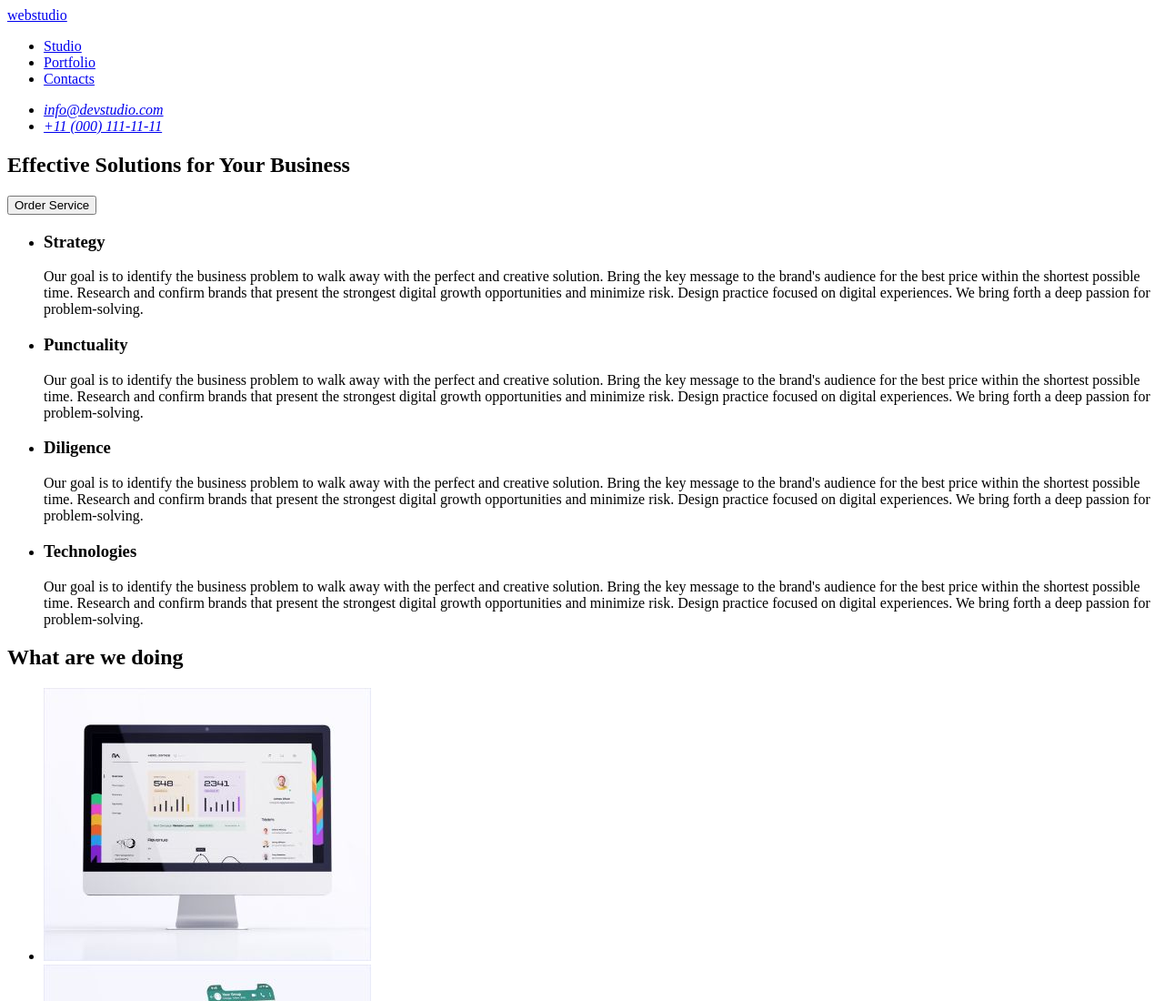
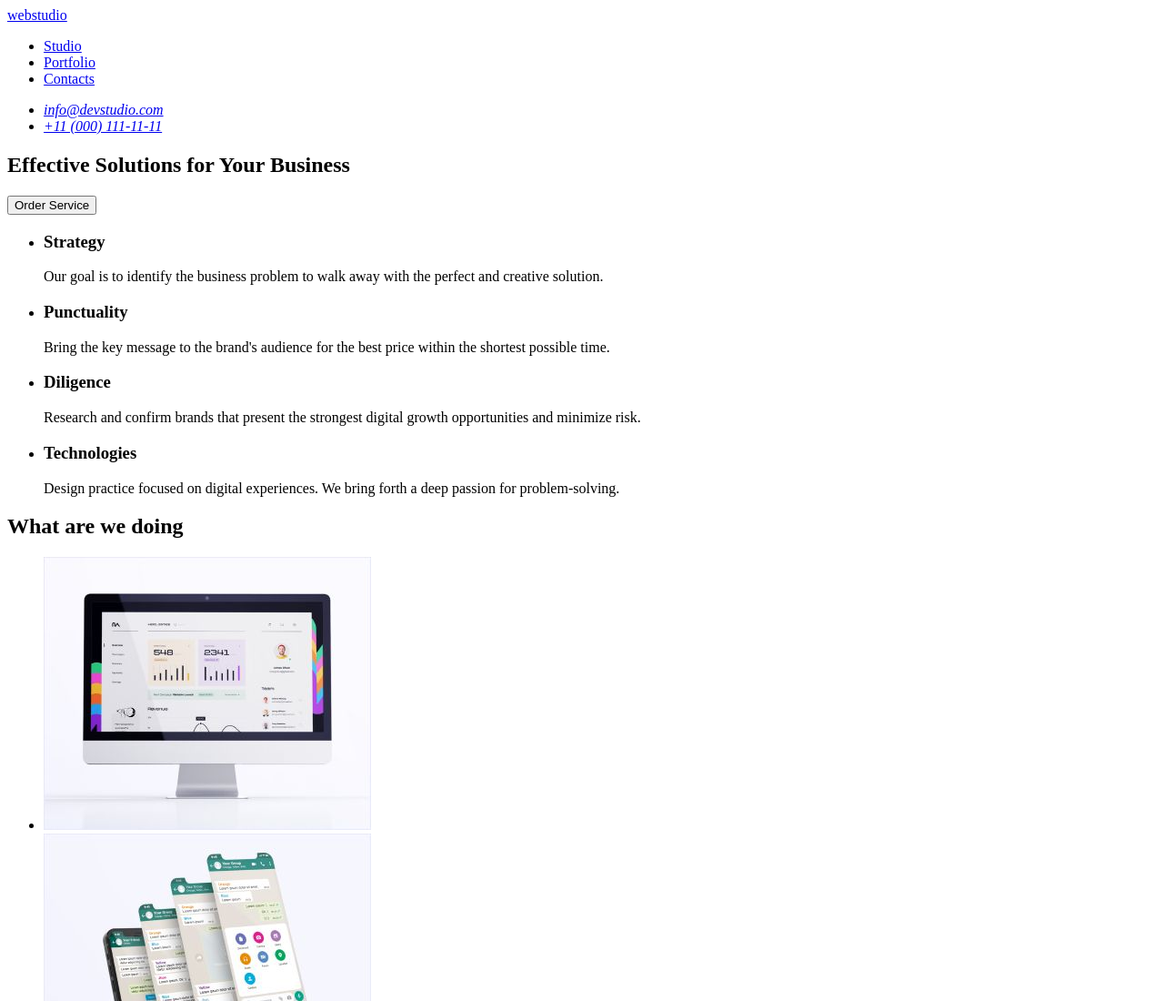
Before and after one commit to DenysZelenskyi/goit-markup-hw-01, a plain HTML site: page index.html in a window 1280 px wide. Shown: the top 1100 px of the page at 91% size. Drawn offline with Linux system fonts and the light colour scheme.

Commit message:
Fix hw 1

```diff
--- a/index.html
+++ b/index.html
@@ -3,7 +3,7 @@
   <head>
     <meta charset="UTF-8" />
     <meta name="viewport" content="width=device-width, initial-scale=1.0" />
-    <title>Document</title>
+    <title>WEBSTUDIO</title>
   </head>
   <body>
     <header>
@@ -40,40 +40,28 @@
             <h3>Strategy</h3>
             <p>
               Our goal is to identify the business problem to walk away with the perfect and
-              creative solution. Bring the key message to the brand's audience for the best price
-              within the shortest possible time. Research and confirm brands that present the
-              strongest digital growth opportunities and minimize risk. Design practice focused on
-              digital experiences. We bring forth a deep passion for problem-solving.
+              creative solution.
             </p>
           </li>
           <li>
             <h3>Punctuality</h3>
             <p>
-              Our goal is to identify the business problem to walk away with the perfect and
-              creative solution. Bring the key message to the brand's audience for the best price
-              within the shortest possible time. Research and confirm brands that present the
-              strongest digital growth opportunities and minimize risk. Design practice focused on
-              digital experiences. We bring forth a deep passion for problem-solving.
+              Bring the key message to the brand's audience for the best price within the shortest
+              possible time.
             </p>
           </li>
           <li>
             <h3>Diligence</h3>
             <p>
-              Our goal is to identify the business problem to walk away with the perfect and
-              creative solution. Bring the key message to the brand's audience for the best price
-              within the shortest possible time. Research and confirm brands that present the
-              strongest digital growth opportunities and minimize risk. Design practice focused on
-              digital experiences. We bring forth a deep passion for problem-solving.
+              Research and confirm brands that present the strongest digital growth opportunities
+              and minimize risk.
             </p>
           </li>
           <li>
             <h3>Technologies</h3>
             <p>
-              Our goal is to identify the business problem to walk away with the perfect and
-              creative solution. Bring the key message to the brand's audience for the best price
-              within the shortest possible time. Research and confirm brands that present the
-              strongest digital growth opportunities and minimize risk. Design practice focused on
-              digital experiences. We bring forth a deep passion for problem-solving.
+              Design practice focused on digital experiences. We bring forth a deep passion for
+              problem-solving.
             </p>
           </li>
         </ul>
```
